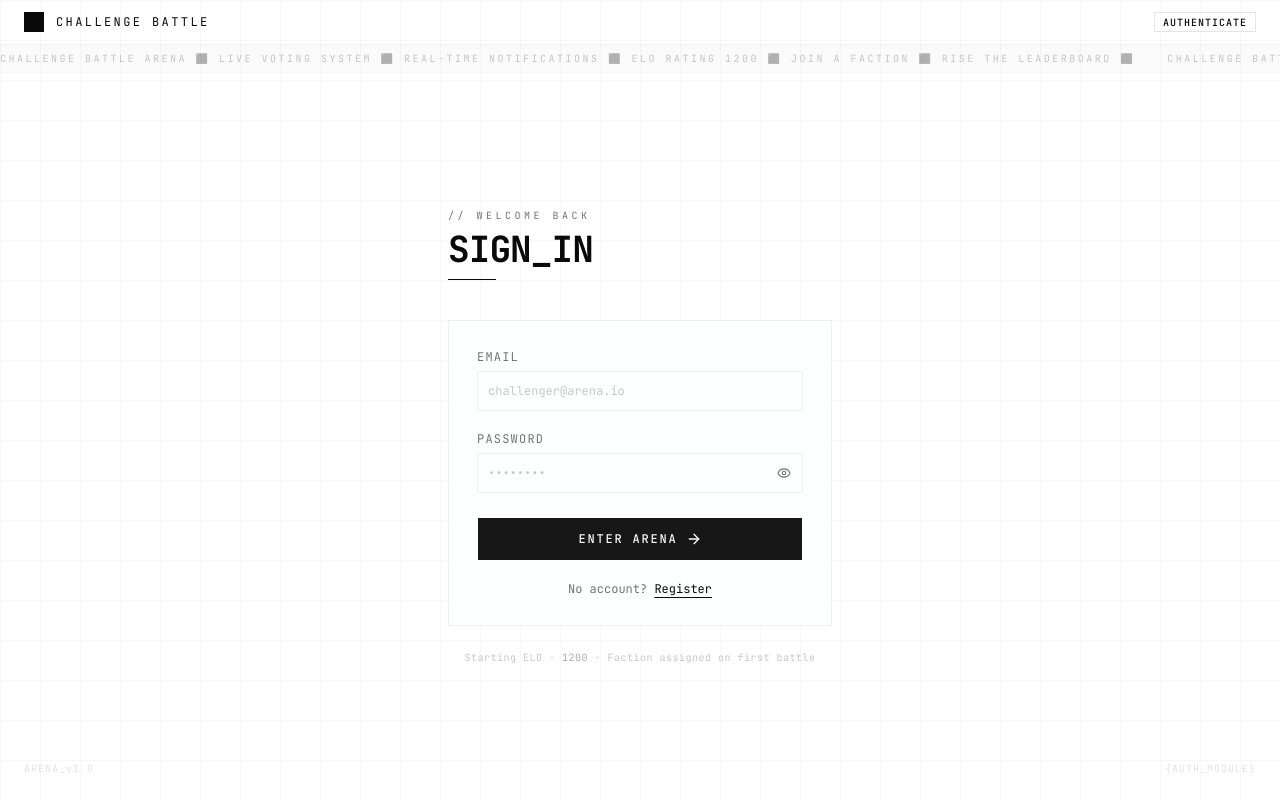
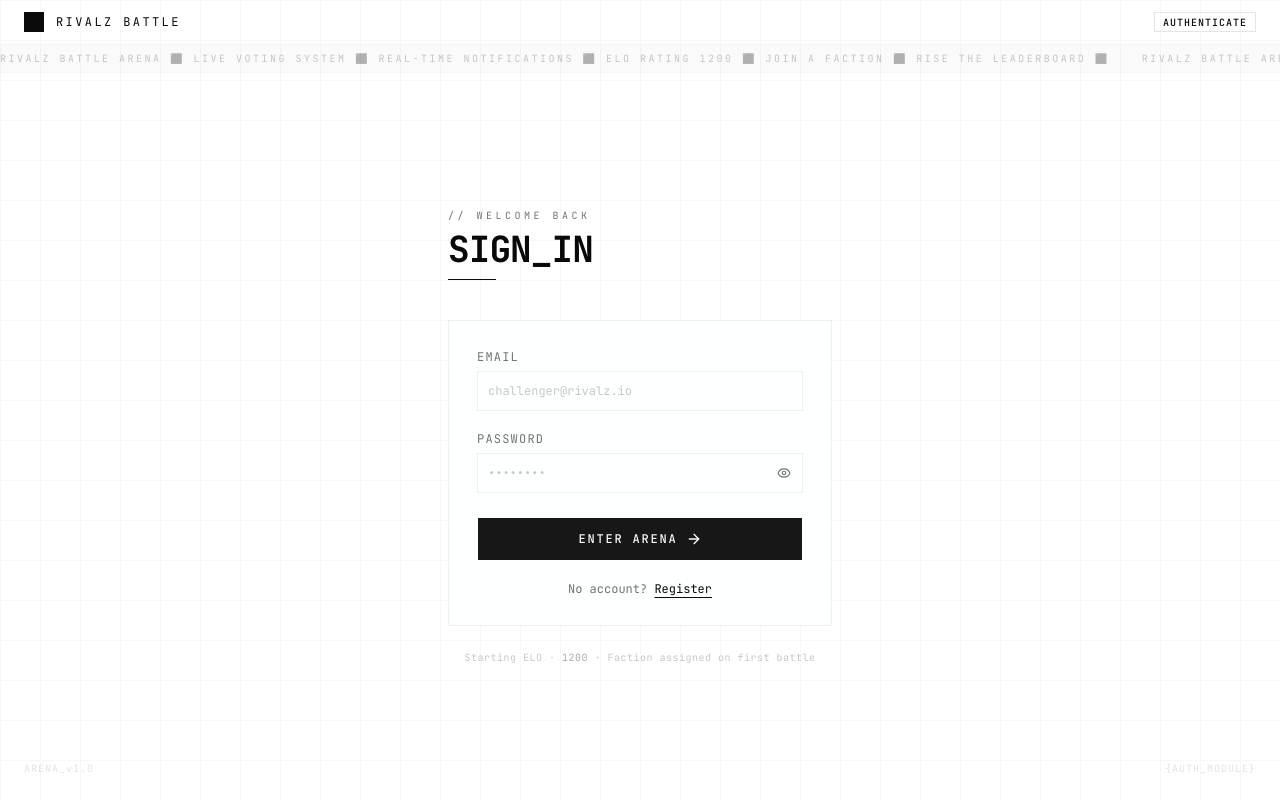
Before and after one commit to sanjog-khatri/rivalzzV2_frontend, a Next.js app: page /auth/login in a window 1280 px wide. Built offline with nearby package versions, Linux system fonts and the light colour scheme.

Commit message:
changed name to rivalz from challenge

```diff
--- a/app/auth/login/page.jsx
+++ b/app/auth/login/page.jsx
@@ -107,7 +107,7 @@ function LoginForm({ onSwitch }) {
           id="login-email"
           type="email"
           autoComplete="email"
-          placeholder="challenger@arena.io"
+          placeholder="challenger@rivalz.io"
           required
           value={form.email}
           onChange={(e) => setForm((f) => ({ ...f, email: e.target.value }))}
@@ -198,7 +198,7 @@ export default function LoginPage() {
           <div className="flex items-center gap-3">
             <div className="h-5 w-5 bg-foreground" />
             <span className="text-xs uppercase tracking-[0.2em] font-mono">
-              Challenge Battle
+              RivalZ Battle
             </span>
           </div>
           <Badge variant="outline" className="rounded-none text-[10px] tracking-widest uppercase font-mono">
@@ -215,7 +215,7 @@ export default function LoginPage() {
                 className="text-[10px] tracking-[0.25em] uppercase text-muted-foreground/40 mr-8"
               >
                 {[
-                  "Challenge Battle Arena",
+                  "RivalZ Battle Arena",
                   "⬛",
                   "Live Voting System",
                   "⬛",
--- a/app/auth/signup/page.jsx
+++ b/app/auth/signup/page.jsx
@@ -170,7 +170,7 @@ function SignupForm({ onSwitch }) {
         <Input
           id="su-email"
           type="email"
-          placeholder="challenger@arena.io"
+          placeholder="challenger@rivalz.io"
           required
           value={form.email}
           onChange={(e) => setForm((f) => ({ ...f, email: e.target.value }))}
@@ -294,7 +294,7 @@ export default function SignupPage() {
           <div className="flex items-center gap-3">
             <div className="h-5 w-5 bg-foreground" />
             <span className="text-xs uppercase tracking-[0.2em] font-mono">
-              Challenge Battle
+              Rivalz Battle
             </span>
           </div>
           <Badge
@@ -314,7 +314,7 @@ export default function SignupPage() {
                 className="text-[10px] tracking-[0.25em] uppercase text-muted-foreground/40 mr-8"
               >
                 {[
-                  "Challenge Battle Arena",
+                  "Rivalz Battle Arena",
                   "⬛",
                   "Live Voting System",
                   "⬛",
--- a/app/globals.css
+++ b/app/globals.css
@@ -49,7 +49,7 @@
 }
 
 :root {
-  --background: oklch(1 0 0);
+  --background: oklch(100% 0.00011 271.152 / 0);
   --foreground: oklch(0.145 0 0);
   --card: oklch(1 0 0);
   --card-foreground: oklch(0.145 0 0);
--- a/app/home/page.jsx
+++ b/app/home/page.jsx
@@ -113,7 +113,7 @@ export default function HomePage() {
             <span className="h-px w-5 bg-foreground" />
             <span className="h-px w-3 bg-foreground" />
           </button>
-          <span className="text-xs font-mono uppercase tracking-[0.2em]">Challenge Battle</span>
+          <span className="text-xs font-mono uppercase tracking-[0.2em]">Rivalz Battle</span>
           <button
             onClick={() => setProfileOpen(true)}
             className="h-7 w-7 overflow-hidden"
--- a/app/layout.jsx
+++ b/app/layout.jsx
@@ -20,7 +20,7 @@ const geistMono = Geist_Mono({
 });
 
 export const metadata = {
-  title: "Challenge Battle",
+  title: "Rivalz Battle",
   description: "Battle with images and votes",
 };
 
--- a/components/admin/AdminNavbar.jsx
+++ b/components/admin/AdminNavbar.jsx
@@ -12,7 +12,7 @@ export default function AdminNavbar({ activeTab }) {
         <div className="flex items-center gap-3">
           <div className="h-5 w-5 bg-foreground" />
           <span className="text-xs uppercase tracking-[0.2em] font-mono">
-            Challenge Battle
+            Rivalz Battle
           </span>
           <span className="text-muted-foreground/30 text-xs">/</span>
           <Badge
```
